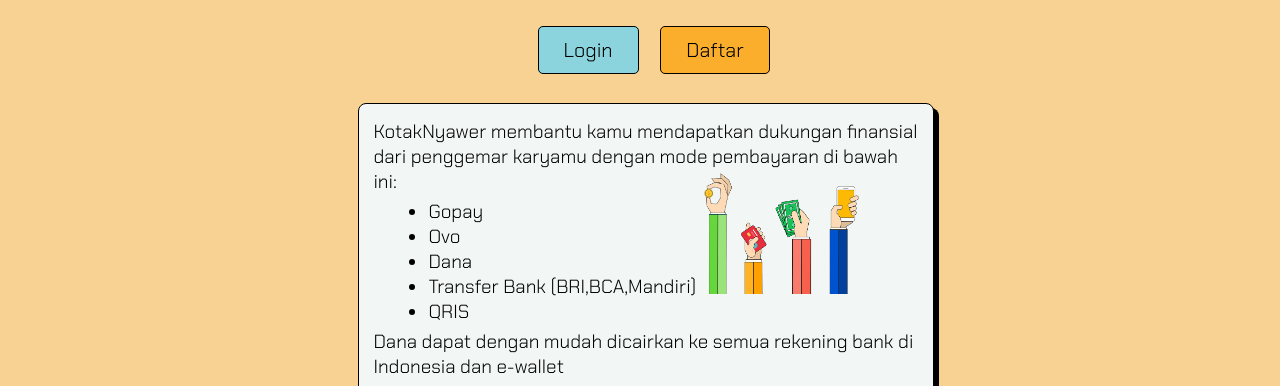
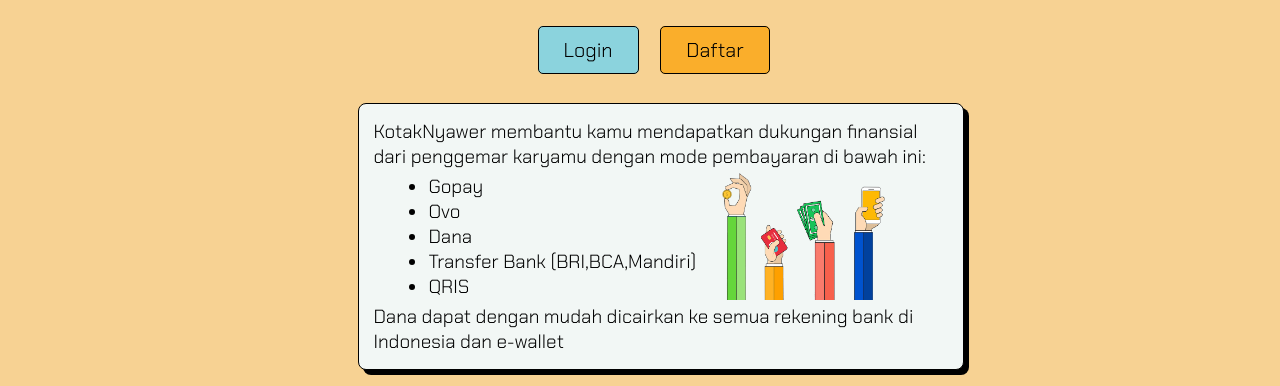
Before and after one commit to reyvaldoshivapramudya/KotakNyawer, a plain HTML site: page kotak-nyawer/index.html in a window 1280 px wide. Shown: the part 353-739 px from the top of the page. Drawn offline with nearby package versions, Linux system fonts and the light colour scheme; a web font is replaced by a local one.

Commit message:
Update style.css

```diff
--- a/kotak-nyawer/style.css
+++ b/kotak-nyawer/style.css
@@ -6,14 +6,13 @@
   padding: 0;
   scroll-behavior: smooth;
   font-family: 'Chakra Petch', sans-serif;
-  box-sizing: border-box;
+  /* box-sizing: border-box; */
 }
 
 body {
   background-color: #f7d293;
   height: 100vh;
   width: 100%;
-  overflow-wrap: normal;
 }
 
 .navbar-mobile {
```
